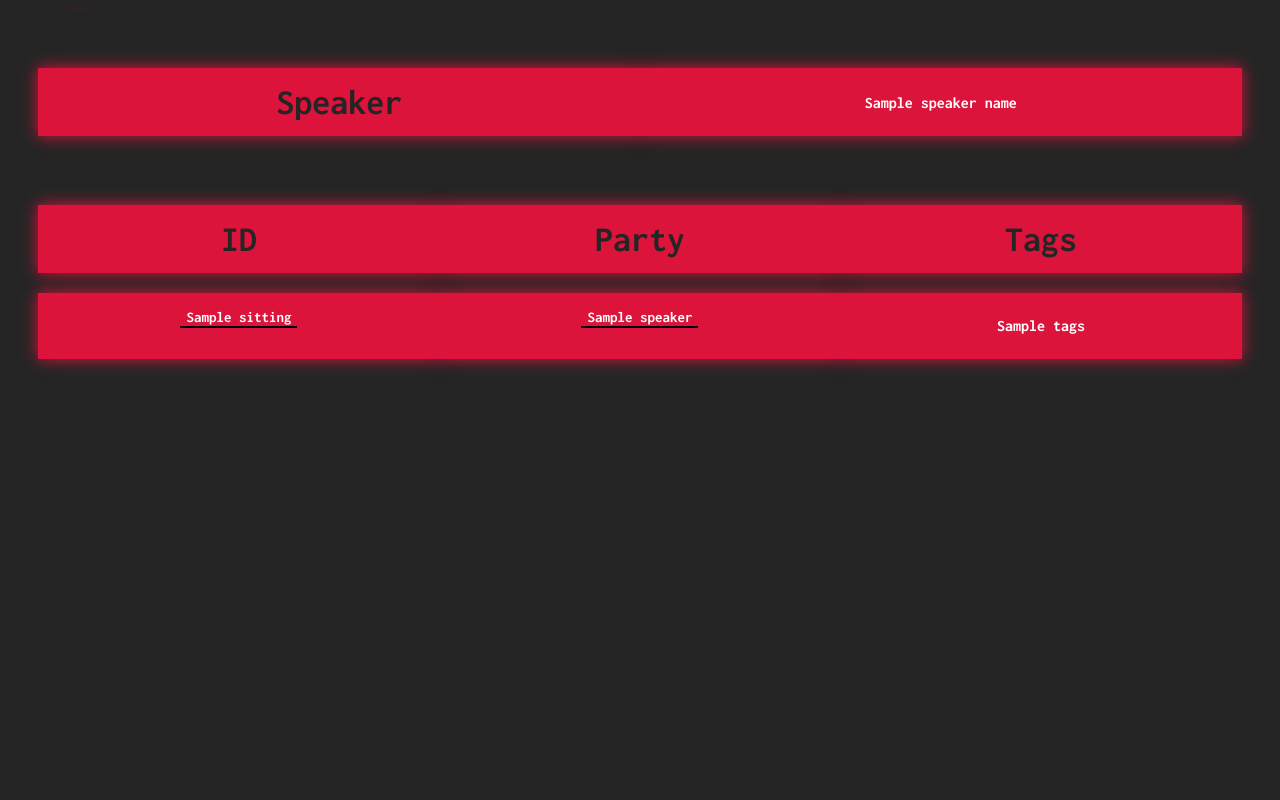
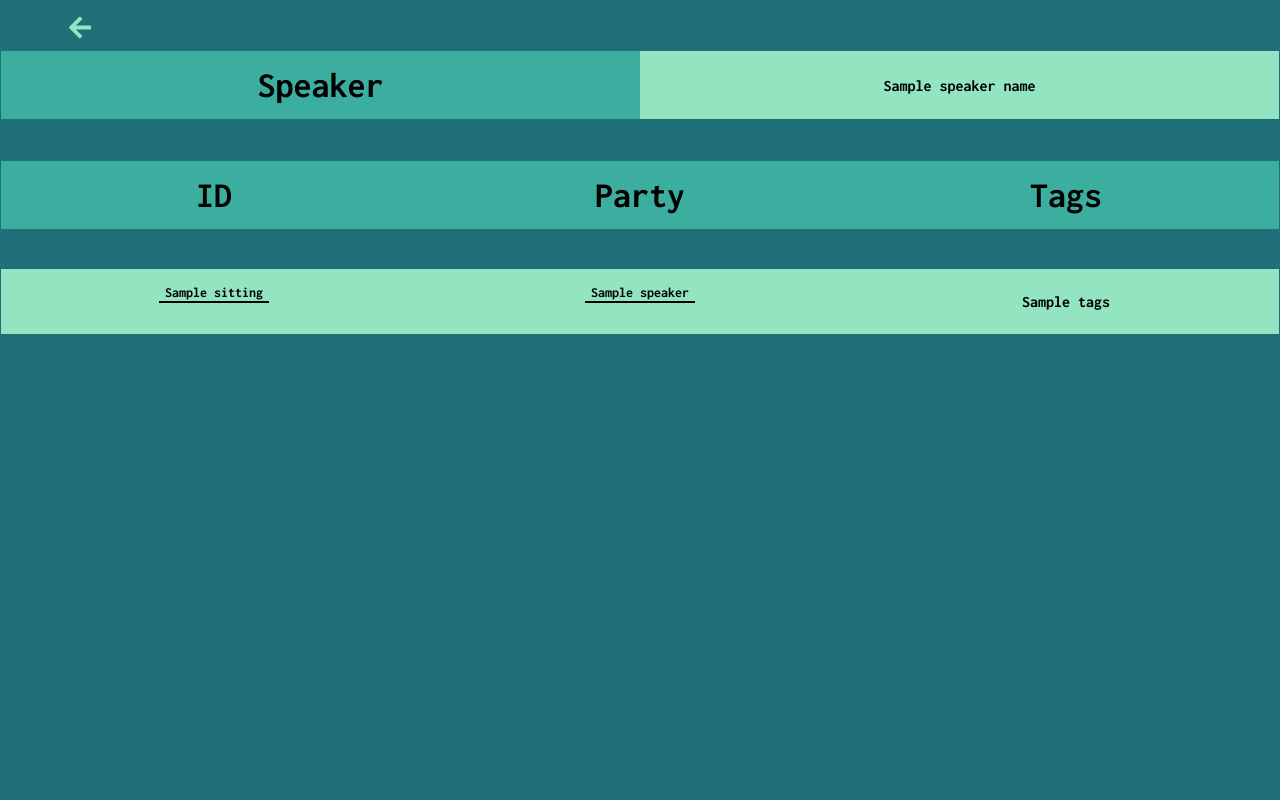
Before and after one commit to marinelak7/Information-Retrieval-Project, a Flask app: template templates/speaker.html in a window 1280 px wide. Run offline with Flask 2, Linux system fonts and the light colour scheme; the template is opened without the code that fills it: most values are stand-ins (such as "Sample title", 1, 10 or a date in 2020); lists and menus that the app fills with data are empty; parts of the project's set-up code (start-up, migrations or seed data) failed here and were passed over; some libraries are stand-ins or nearby versions.

Commit message:
2nd commit

```diff
--- a/app.py
+++ b/app.py
@@ -28,7 +28,7 @@ def index():
 
         # Ανακατεύθυνση σε μια σελίδα 404 αν το ερώτημα δεν είναι έγκυρο
         if (type(uquery) is int):
-            return redirect('404.html')
+            return redirect('Error.html')
 
         # Ανακατεύθυνση στη σελίδα αποτελεσμάτων αν η επεξεργασία του ερωτήματος είναι επιτυχής
         return redirect('/result')
@@ -122,7 +122,7 @@ def party():
 # Χειριστής σφαλμάτων για σφάλματα 404 Not Found
 @app.errorhandler(404)
 def page_not_found(e):
-    return render_template('404.html'), 404
+    return render_template('Error.html'), 404
 
 
 # Εκτελέστε την εφαρμογή Flask
--- a/templates/speaker.html
+++ b/templates/speaker.html
@@ -2,10 +2,10 @@
     <link rel="stylesheet" href="https://use.fontawesome.com/releases/v5.3.1/css/all.css" integrity="sha384-mzrmE5qonljUremFsqc01SB46JvROS7bZs3IO2EmfFsd15uHvIt+Y8vEf7N7fWAU" crossorigin="anonymous">
 
     <style>
-        @import url("https://fonts.googleapis.com/css?family=Inconsolata:700");
+          @import url("https://fonts.googleapis.com/css?family=Inconsolata:700");
 
         body {
-            background-color: #252525;
+            background-color: #1f6f78;
             font-family: "Inconsolata", monospace;
             font-size: 33px;
             margin: 0px;
@@ -13,10 +13,14 @@
         }
 
         ul {
-            padding: 3%;
+            padding: 1px;
             list-style-type: none;
             display: table;
             margin: 0 auto;
+        }
+
+        th.hd{
+          background-color: #3baea0;
         }
 
         table {
@@ -26,7 +30,7 @@
 
 
         table, th, td {
-          border: px solid #252525;
+          border: px solid #93e4c1;
           border-collapse: collapse;
         }
 
@@ -34,12 +38,15 @@
           vertical-align: middle;
           text-align: center;
           padding: 15px;
-          background-color: rgba(255,255,255,0.15);
-          color: white;
+          background-color: #93e4c1(255,255,255,0.15);
+          color: black;
           min-width: 150px;
+          background-color: #93e4c1;
 
-          background-color: crimson;
-          box-shadow: 0 0 15px crimson;
+        }
+
+        div{
+          padding-left: 3%;
         }
 
         button{
@@ -47,13 +54,36 @@
           border: 0;
         }
 
+        input{
+          font-family: "Inconsolata", monospace;
+          font-size: 14px;
+          color: black;
+          background-color: #93e4c1;
+          border-top-style: hidden;
+          border-right-style: hidden;
+          border-left-style: hidden;
+        }
+
+        .fas{
+            padding: 10px;
+            width: 45.5px;
+            height: 48.5px;
+            position: absolute;
+            color: #93e4c1;
+
+            text-align: center;
+            font-size: 1.9em;
+        }
+
+        .fas:hover { cursor: pointer;}
+
         form{ align-items: center; }
 
-        li { margin-bottom: 20px; }
+        li { margin-bottom: 40px; }
+
+        td:hover {transform: scale(1.1); }
 
         table:nth-child(n+13) {visibility: hidden;}
-
-        td:hover {transform: scale(1.1); }
 
         li:nth-child(1){ margin-top: 30px; }
 
@@ -61,57 +91,16 @@
 
         input:hover { cursor: pointer;}
 
-        div { padding-left: 3%; }
-
         .hd {
-          color: #252525;
+          color: black;
           font-size: 36px;
         }
 
-        .fas{
-            padding: 10px;
-            width: 45.5px;
-            height: 48.5px;
-            position: absolute;
-            color: crimson;
-            text-shadow:0 0 20px crimson;
-            text-align: center;
-            font-size: 1.9em;
-        }
-
         .back-button{
-          position: absolute;
           text-indent: -15px;
           padding: 5px 0 5px 10px;
           width: 53px;/* modified by label length */
           overflow: auto;
-        }
-
-        .fas:hover { cursor: pointer;}
-
-        ul.body-title {
-            padding: auto;
-            padding-left: 3%;
-            padding-top: 0%;
-            padding-bottom: 1%;
-            color: #252525;
-            font-size: 36px;
-        }
-
-        ul.body {
-            padding-left: 3%;
-            padding-top: 0%;
-            padding-bottom: 0;
-        }
-
-        input{
-          font-family: "Inconsolata", monospace;
-          font-size: 15px;
-          color: white;
-          background-color: crimson;
-          border-top-style: hidden;
-          border-right-style: hidden;
-          border-left-style: hidden;
         }
 
     </style>
```
Also changed, not shown: templates/index.html (+58 -19 lines), templates/party.html (+44 -55 lines), templates/result.html (+14 -13 lines), templates/sitting.html (+40 -51 lines).
